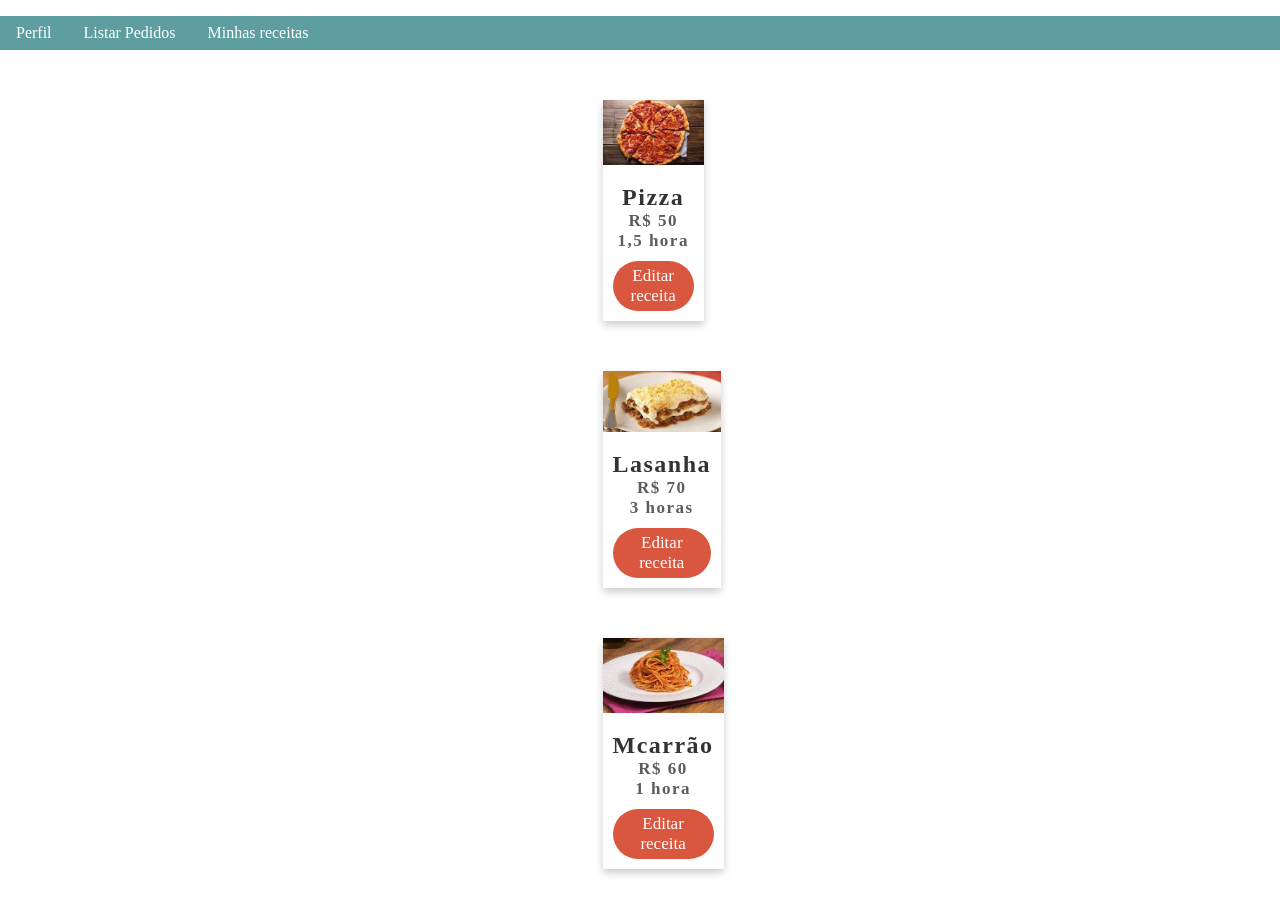
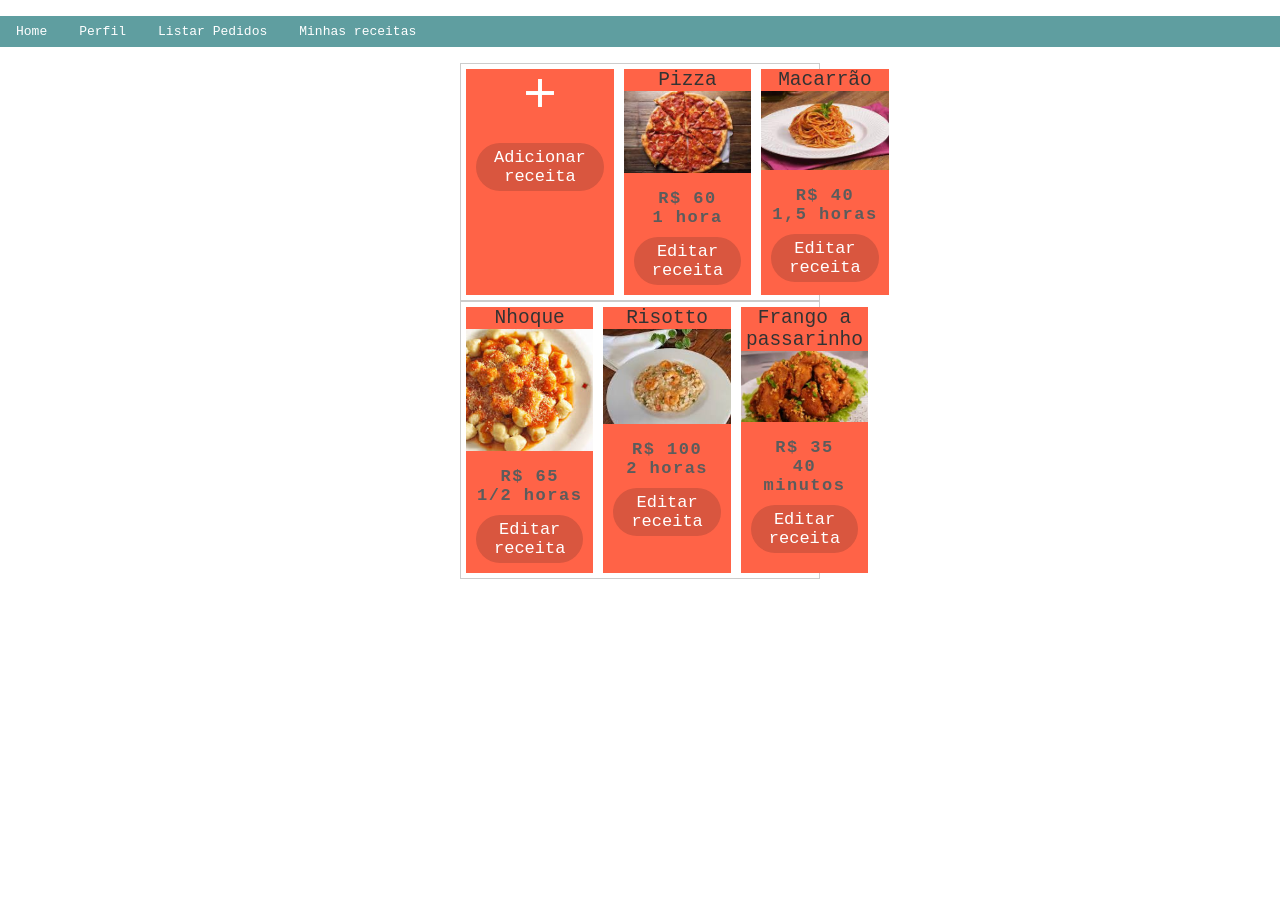
Before and after one commit to GoCheff/chef-prototype, a plain HTML site: page views/recipe.html in a window 1280 px wide. After the commit the page ends 800 px from the top, so only its background shows below. Drawn offline with Linux system fonts and the light colour scheme.

Commit message:
finalizando o recipe e addrecipe

```diff
--- a/views/recipe.html
+++ b/views/recipe.html
@@ -1,57 +1,82 @@
 <!DOCTYPE html>
 <html lang="en">
+
 <head>
     <meta charset="UTF-8">
     <meta http-equiv="X-UA-Compatible" content="IE=edge">
     <meta name="viewport" content="width=device-width, initial-scale=1.0">
     <link rel="stylesheet" type="text/css" href="style.css">
+    <link rel="stylesheet" href="https://fonts.googleapis.com/icon?family=Material+Icons">
     <title>Receitas</title>
 </head>
 
 <body>
     <nav class="h-menu">
         <ul>
-            <li class="active"><a href="#">Perfil</a></li>
+            <li><a href="home.html">Home</a></li>
+            <li><a href="#">Perfil</a></li>
             <li><a href="#">Listar Pedidos</a></li>
-            <li><a href="receitas.html">Minhas receitas</a></li>
+            <li><a href="recipe.html">Minhas receitas</a></li>
         </ul>
-
     </nav>
 
-    <div class="cards">
-        <div class="card">
-            <img src="pizza.jpg">
+    <section class="container nowrap">
+        <div class="item">
+            <i class="material-icons" style="font-size:48px;color:white;">add</i>
             <div class="content">
-                <h2>Pizza</h2>
-                <h3>R$ 50</h3>
-                <h3>1,5 hora</h3>
-                <a href="#">Editar receita</a>
+                <a href="addrecipe.html">Adicionar receita</a>
             </div>
         </div>
-    </div>
 
-    <div class="cards">
-        <div class="card">
-            <img src="lasanha.jpg">
+        <div class="item">Pizza
+            <img src="../image/pizza.jpg">
             <div class="content">
-                <h2>Lasanha</h2>
-                <h3>R$ 70</h3>
-                <h3>3 horas</h3>
-                <a href="#">Editar receita</a>
-            </div>
-        </div>
-    </div>
-
-    <div class="cards">
-        <div class="card">
-            <img src="macarrao.jpg">
-            <div class="content">
-                <h2>Mcarrão</h2>
                 <h3>R$ 60</h3>
                 <h3>1 hora</h3>
                 <a href="#">Editar receita</a>
             </div>
         </div>
-    </div>
+
+        <div class="item">Macarrão
+            <img src="../image/macarrao.jpg">
+            <div class="content">
+                <h3>R$ 40</h3>
+                <h3>1,5 horas</h3>
+                <a href="#">Editar receita</a>
+            </div>
+        </div>
+    </section>
+
+
+    <section class="container nowrap">
+        <div class="item">Nhoque
+            <img src="../image/nhoque.jpg">
+            <div class="content">
+                <h3>R$ 65</h3>
+                <h3>1/2 horas</h3>
+                <a href="#">Editar receita</a>
+            </div>
+        </div>
+
+        <div class="item">Risotto
+            <img src="../image/risotto.jpg">
+            <div class="content">
+                <h3>R$ 100</h3>
+                <h3>2 horas</h3>
+                <a href="#">Editar receita</a>
+            </div>
+        </div>
+
+        <div class="item">Frango a passarinho
+            <img src="../image/frango.jpg">
+            <div class="content">
+                <h3>R$ 35</h3>
+                <h3>40 minutos</h3>
+                <a href="#">Editar receita</a>
+            </div>
+        </div>
+    </section>
+
 </body>
+
 </html>
--- a/views/style.css
+++ b/views/style.css
@@ -51,6 +51,10 @@ input{
    grid-template-columns: repeat(3, 1fr);
    grid-gap: 30px;
 }
+.conteiner{
+    display: flex;
+    flex-direction: column;
+}
 
 .card{
     box-shadow: 0px 4px 8px 0px rgba(0, 0, 0, 0.2);
@@ -95,3 +99,47 @@ img{
     background-color: #db7d7d;
     transition: 0.2s ease;
 }
+
+
+
+
+
+
+
+.nowrap {
+    flex-wrap: nowrap;
+}
+.wrap {
+    flex-wrap: wrap;
+}
+.wrap-reverse {
+    flex-wrap: wrap-reverse;
+}
+
+
+
+.container {
+    max-width: 360px;
+    margin: 0 auto;
+    display: flex;
+    border: 1px solid #ccc;
+}
+.item {
+    flex: 1;
+    margin: 5px;
+    background: tomato;
+    text-align: center;
+    font-size: 1.5em;
+}
+
+h1 {
+    text-align: center;
+    margin: 20px 0 0 0;
+    font-size: 1.25em;
+    font-weight: normal;
+}
+
+body {
+    font-family: monospace;
+    color: #333;
+}
```
Also changed, not shown: views/addrecipe.html (added, +22 -0 lines), views/home.html (+3 -4 lines), image/frango.jpg (added), image/lasanha.jpg (renamed from views/lasanha.jpg), image/macarrao.jpg (renamed from views/macarrao.jpg), image/mais.jpg (added), image/nhoque.jpg (added), image/pedido.png (added), image/pizza.jpg (renamed from views/pizza.jpg), image/risotto.jpg (added).
